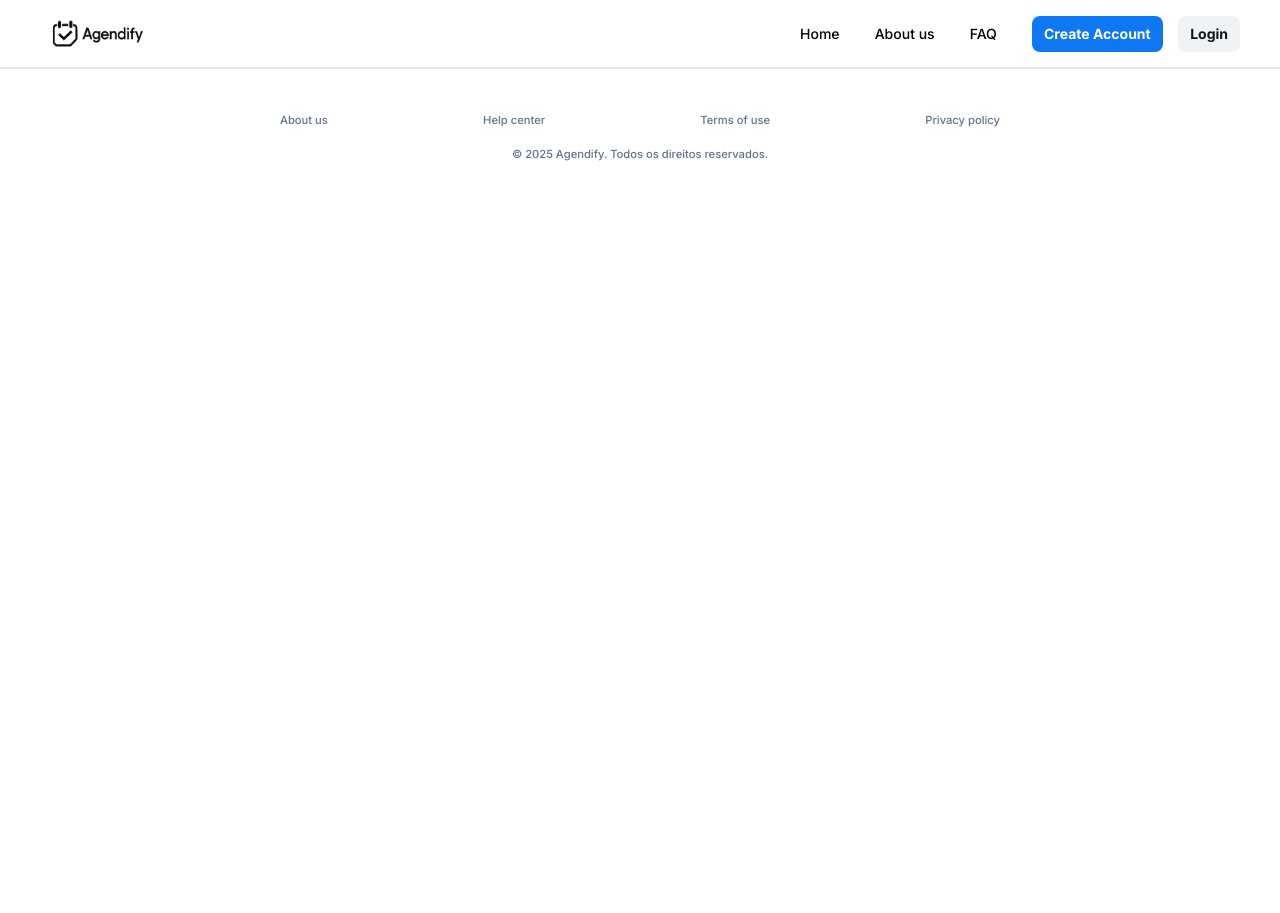
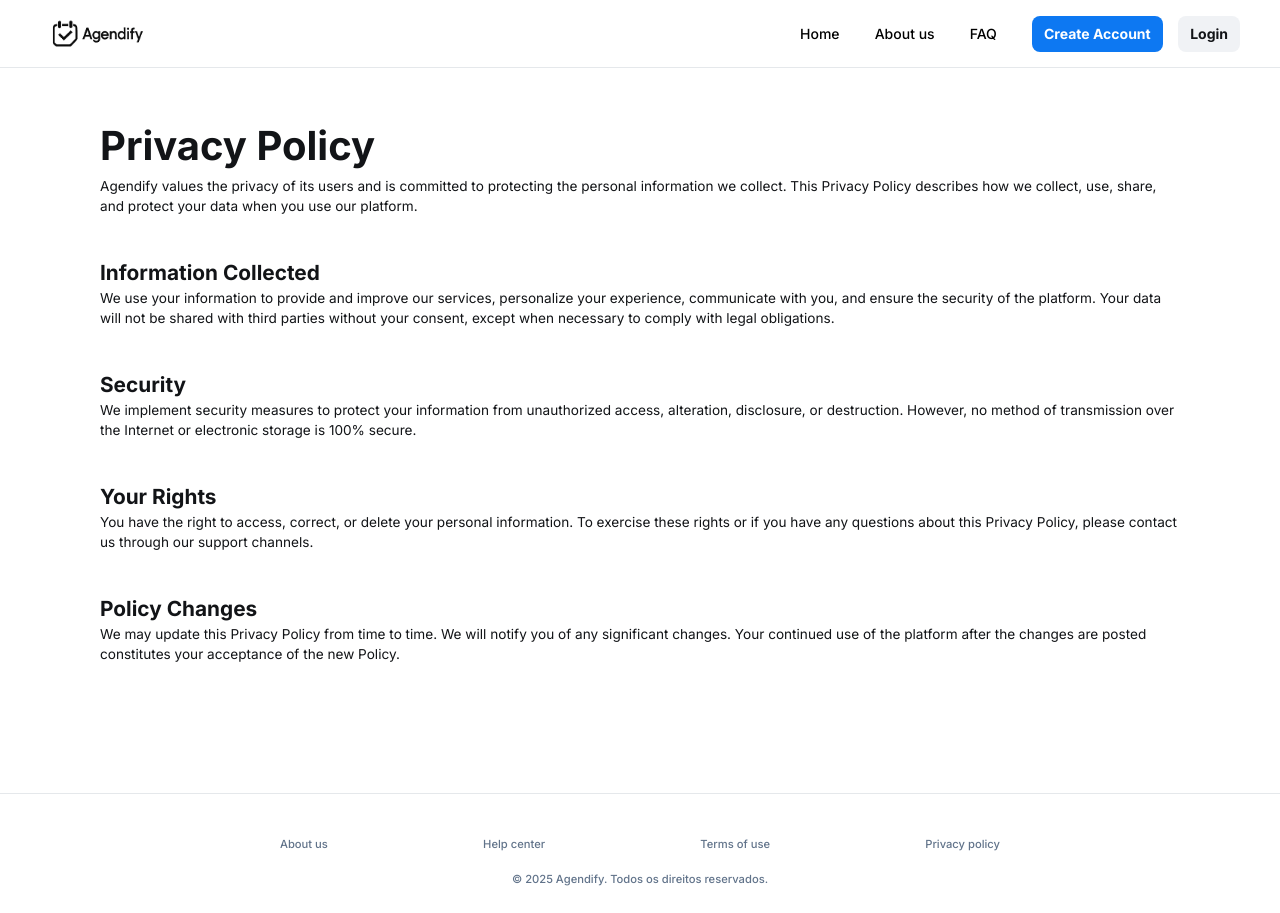
Before and after one commit to DouglaasPH/agendify, a React (Vite) app in the folder frontend/: page /privacy-policy in a window 1280 px wide. Before the commit the page ends 800 px from the top, so only its background shows below. Built offline with nearby package versions, Linux system fonts and the light colour scheme.

Commit message:
added privacy policy page.

```diff
--- a/frontend/src/pages/about_us/aboutUs.tsx
+++ b/frontend/src/pages/about_us/aboutUs.tsx
@@ -1,3 +1,7 @@
+// font
+import "../../css/font.css";
+
+// avatars
 import avatarOne from "../../assets/avatars/36.png";
 import avatarTwo from "../../assets/avatars/35.png";
 import avatarThree from "../../assets/avatars/1.png";
--- a/frontend/src/pages/contact/contact.tsx
+++ b/frontend/src/pages/contact/contact.tsx
@@ -1,3 +1,6 @@
+// font
+import "../../css/font.css";
+
 // vectors
 import emailVector from "../../assets/vectors/email.svg";
 import phoneVector from "../../assets/vectors/phone.svg";
--- a/frontend/src/pages/help_center/helpCenter.tsx
+++ b/frontend/src/pages/help_center/helpCenter.tsx
@@ -1,4 +1,9 @@
 import { useState } from "react";
+
+// font
+import "../../css/font.css";
+
+// vector
 import arrowVector from "../../assets/vectors/arrow.svg";
 
 function HelpCenterPage() {
--- a/frontend/src/pages/privacy_policy/privacyPolicy.tsx
+++ b/frontend/src/pages/privacy_policy/privacyPolicy.tsx
@@ -1,5 +1,71 @@
+// font
+import "../../css/font.css";
+
 function PrivacyPolicyPage() {
-  return <div></div>;
+  return (
+    <div className="flex justify-center items-center p-[0.4rem] mb-[8rem] xl:p-0">
+      <div className="w-92 xl:w-270 xl:mt-12 mt-8 flex flex-col justify-center items-center gap-20">
+        <div className="flex flex-col justify-center items-center gap-10">
+          <div>
+            <h1 className="font-inter font-bold text-[1.5rem] sm:text-[2rem] xl:text-[2.5rem] text-[#121417]">
+              Privacy Policy
+            </h1>
+            <p className="font-inter font-regular text-[0.65rem] sm:text-[0.75rem] xl:text-[0.85rem] text-[#121417]">
+              Agendify values the privacy of its users and is committed to
+              protecting the personal information we collect. This Privacy
+              Policy describes how we collect, use, share, and protect your data
+              when you use our platform.
+            </p>
+          </div>
+          <div>
+            <h2 className="font-inter font-bold text-[1.2rem] sm:text-[1.7rem] xl:text-[1.3rem] text-[#121417]">
+              Information Collected
+            </h2>
+            <p className="font-inter font-regular text-[0.65rem] sm:text-[0.75rem] xl:text-[0.85rem] text-[#121417]">
+              We use your information to provide and improve our services,
+              personalize your experience, communicate with you, and ensure the
+              security of the platform. Your data will not be shared with third
+              parties without your consent, except when necessary to comply with
+              legal obligations.
+            </p>
+          </div>
+          <div>
+            <h2 className="font-inter font-bold text-[1.2rem] sm:text-[1.7rem] xl:text-[1.3rem] text-[#121417]">
+              Security
+            </h2>
+            <p className="font-inter font-regular text-[0.65rem] sm:text-[0.75rem] xl:text-[0.85rem] text-[#121417]">
+              We implement security measures to protect your information from
+              unauthorized access, alteration, disclosure, or destruction.
+              However, no method of transmission over the Internet or electronic
+              storage is 100% secure.
+            </p>
+          </div>
+          <div>
+            <h2 className="font-inter font-bold text-[1.2rem] sm:text-[1.7rem] xl:text-[1.3rem] text-[#121417]">
+              Your Rights
+            </h2>
+            <p className="font-inter font-regular text-[0.65rem] sm:text-[0.75rem] xl:text-[0.85rem] text-[#121417]">
+              You have the right to access, correct, or delete your personal
+              information. To exercise these rights or if you have any questions
+              about this Privacy Policy, please contact us through our support
+              channels.
+            </p>
+          </div>
+          <div>
+            <h2 className="font-inter font-bold text-[1.2rem] sm:text-[1.7rem] xl:text-[1.3rem] text-[#121417]">
+              Policy Changes
+            </h2>
+            <p className="font-inter font-regular text-[0.65rem] sm:text-[0.75rem] xl:text-[0.85rem] text-[#121417]">
+              We may update this Privacy Policy from time to time. We will
+              notify you of any significant changes. Your continued use of the
+              platform after the changes are posted constitutes your acceptance
+              of the new Policy.
+            </p>
+          </div>
+        </div>
+      </div>
+    </div>
+  );
 }
 
 export default PrivacyPolicyPage;
```
